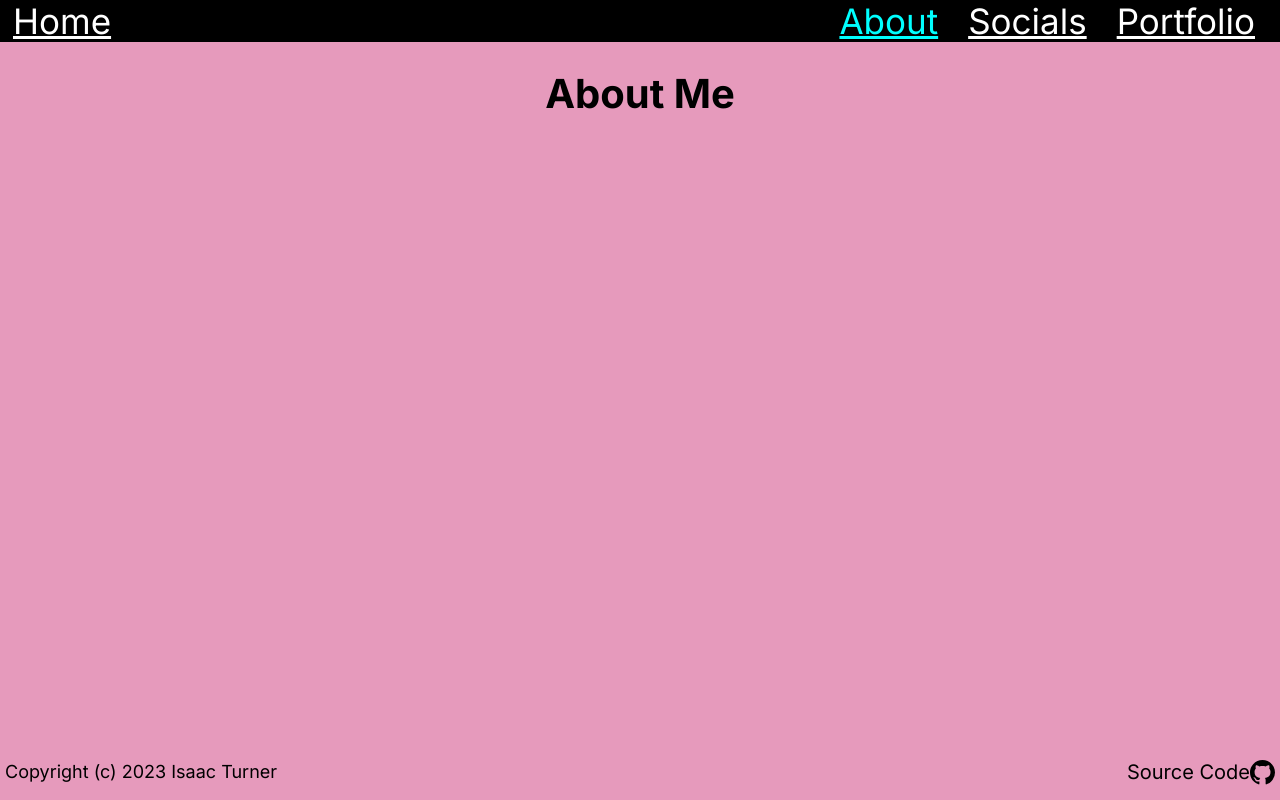
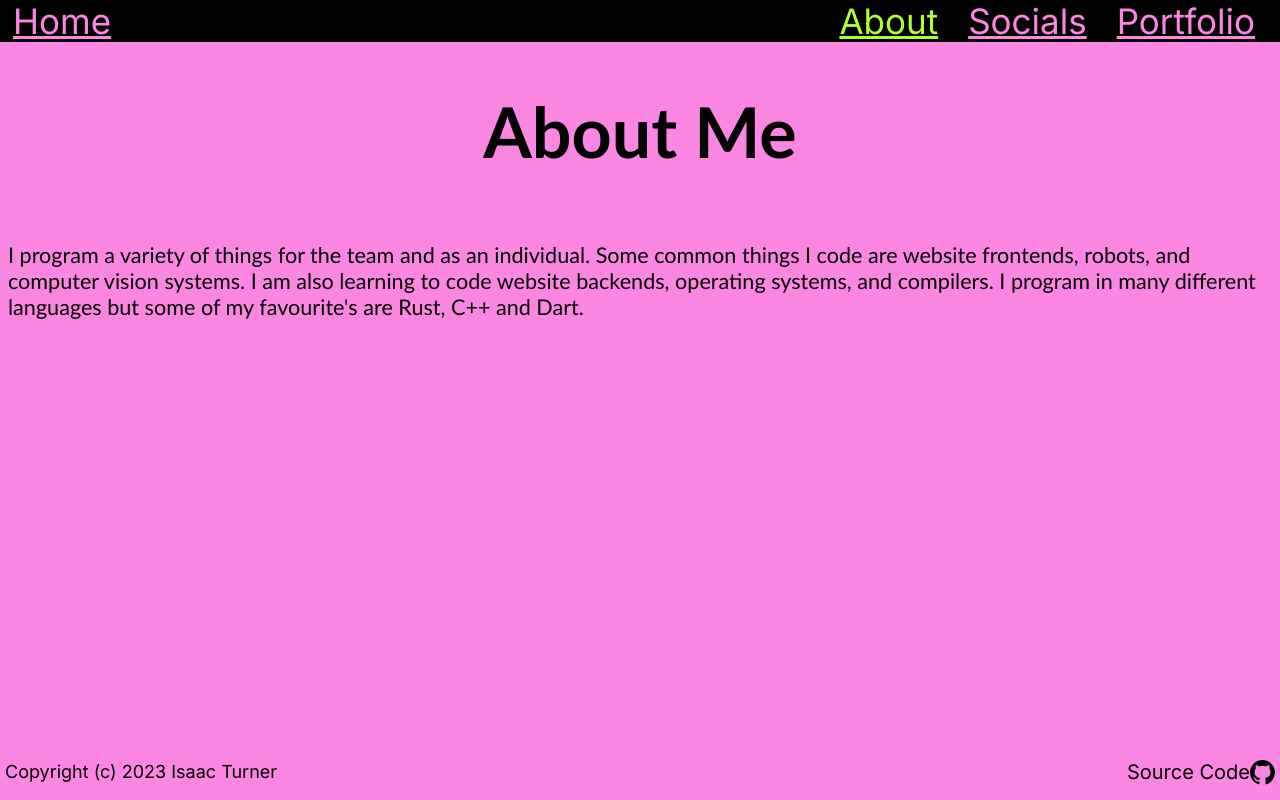
Before and after one commit to spacey-sooty/old-website, a Next.js app: page /about in a window 1280 px wide. Shown: the top 800 px of the page. Built offline with nearby package versions, Linux system fonts and the light colour scheme.

Commit message:
added some content

```diff
--- a/src/app/about/page.tsx
+++ b/src/app/about/page.tsx
@@ -1,7 +1,16 @@
+import styles from '@/styles/pages/about.module.scss'
+
 export default function About() {
   return (
     <div>
-      <h1> About Me </h1>
+      <div className={styles.bodyHero}>
+        <h1 className={styles.title}> About Me </h1>
+        <p>
+          I program a variety of things for the team and as an individual. Some common things I code are website frontends, robots, and computer
+          vision systems. I am also learning to code website backends, operating systems, and compilers. I program in many different languages
+          but some of my {"favourite's"} are Rust, C++ and Dart.
+        </p>
+      </div>
     </div>
   )
 }
--- a/src/app/portfolio/page.tsx
+++ b/src/app/portfolio/page.tsx
@@ -1,7 +1,7 @@
-export default function Home() {
+export default function Portfolio() {
   return (
     <div>
-      <h1> Portfolio </h1>
+      <h1> Coming Soon </h1>
     </div>
   )
 }
--- a/src/styles/components/navbar.module.scss
+++ b/src/styles/components/navbar.module.scss
@@ -10,13 +10,13 @@
 .active {
   margin: 15px;
   font-size: 35px;
-  color: aqua;
+  color: greenyellow ;
 }
 
 .inactive {
   margin: 15px;
   font-size: 35px;
-  color: white;
+  color: rgb(251, 135, 226);
 }
 
 .right {
--- a/src/styles/globals.scss
+++ b/src/styles/globals.scss
@@ -12,7 +12,7 @@ p {
 }
 
 :root {
-  background-color:color-mix(in srgb, pink 80%, purple 20%);
+  background-color: rgb(251, 135, 226);
   color: black;
 }
 
@@ -22,3 +22,7 @@ p {
   align-items: center;
   justify-content: center;
 }
+
+.link {
+  color: yellow;
+}
--- a/src/styles/pages/about.module.scss
+++ b/src/styles/pages/about.module.scss
@@ -0,0 +1,12 @@
+.bodyHero {
+  font-family:'Trebuchet MS', 'Lucida Sans Unicode', 'Lucida Grande', 'Lucida Sans', Arial, sans-serif;
+  font-size: 18px;
+  display: flex;
+  flex-direction: column;
+  align-items: center;
+  justify-content: center;
+}
+
+.title {
+  font-size: 70px;
+}
--- a/src/styles/pages/page.module.scss
+++ b/src/styles/pages/page.module.scss
@@ -7,11 +7,6 @@
   font-size: 24.5px;
 }
 
-.link {
-  text-decoration: none;
-  color: purple;
-}
-
 .image {
   display: block;
   margin-top: -50px;
```
Also changed, not shown: src/app/page.tsx (+4 -4 lines).
